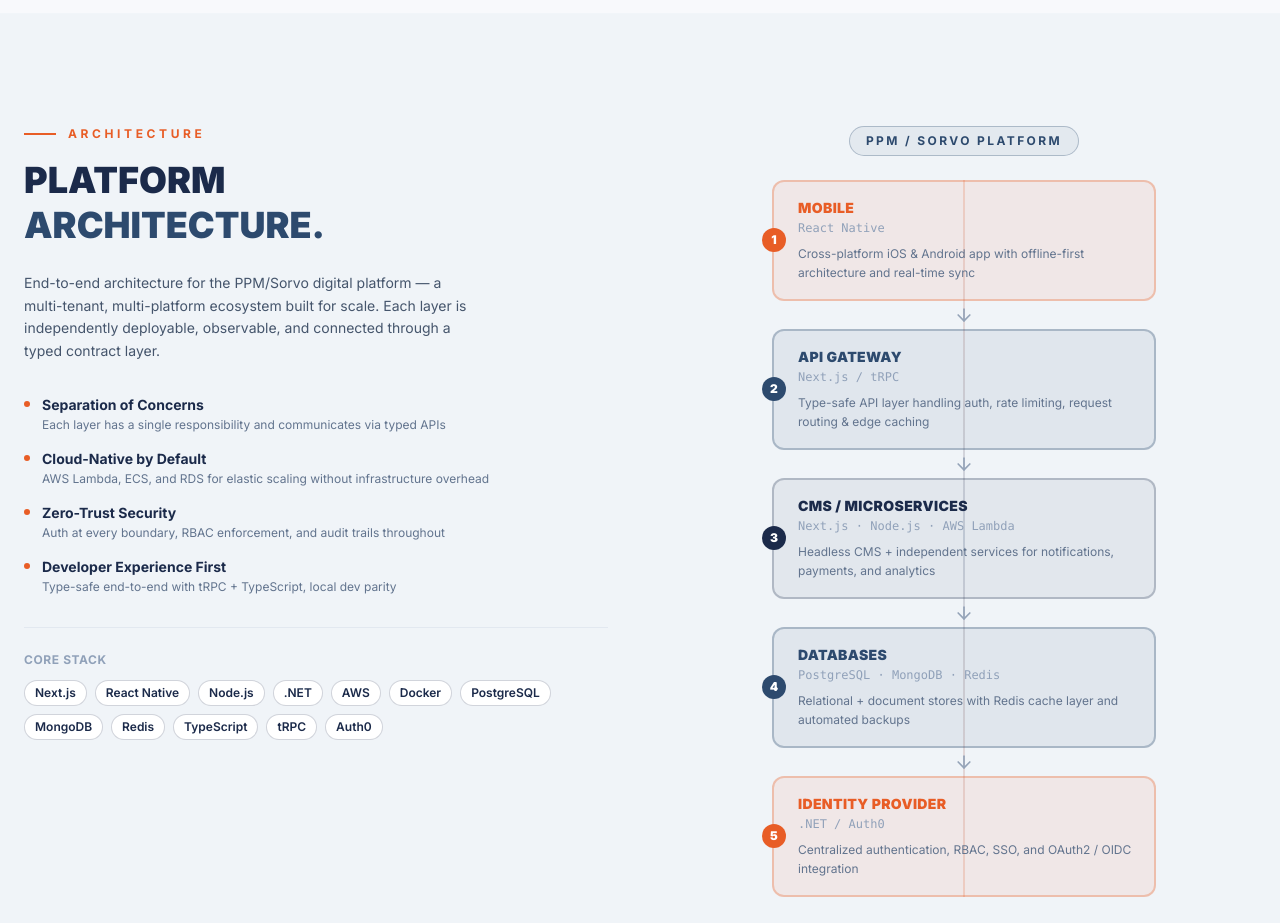
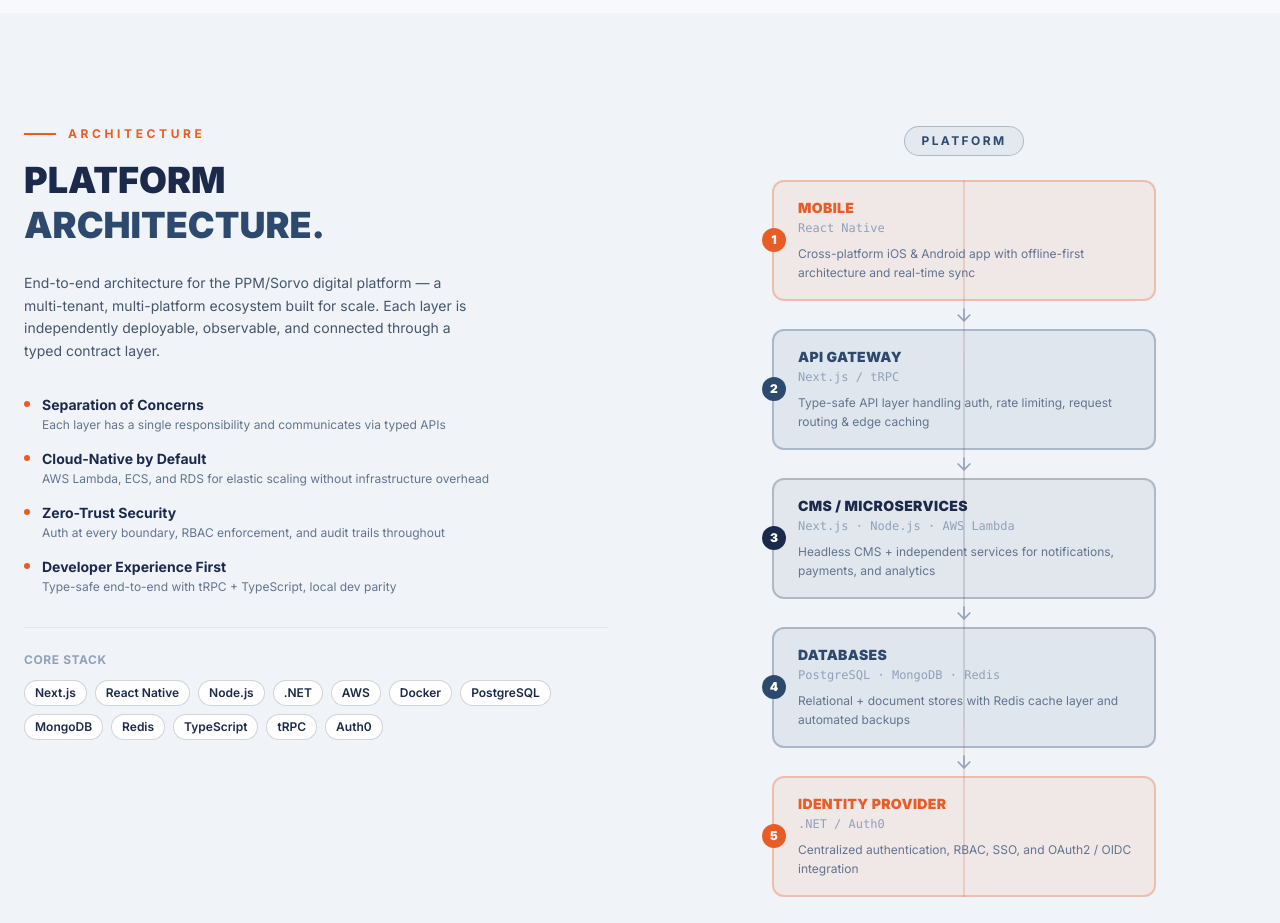
Before and after one commit to JuanFCVal/juanfcevallos-portfolio, a Next.js app: page / in a window 1280 px wide. Shown: the part 3460-4383 px from the top of the page. Built offline with nearby package versions, Linux system fonts and the light colour scheme.

Commit message:
Update typo

```diff
--- a/src/components/architecture/Architecture.tsx
+++ b/src/components/architecture/Architecture.tsx
@@ -120,7 +120,7 @@
                   className="inline-block text-xs font-bold tracking-[0.2em] text-[#2D4A6E] px-4 py-1.5 rounded-full border border-[#2D4A6E]/30"
                   style={{ background: "rgba(45,74,110,0.06)" }}
                 >
-                  PPM / SORVO PLATFORM
+                  PLATFORM
                 </span>
               </div>
             </AnimateOnScroll>
```
